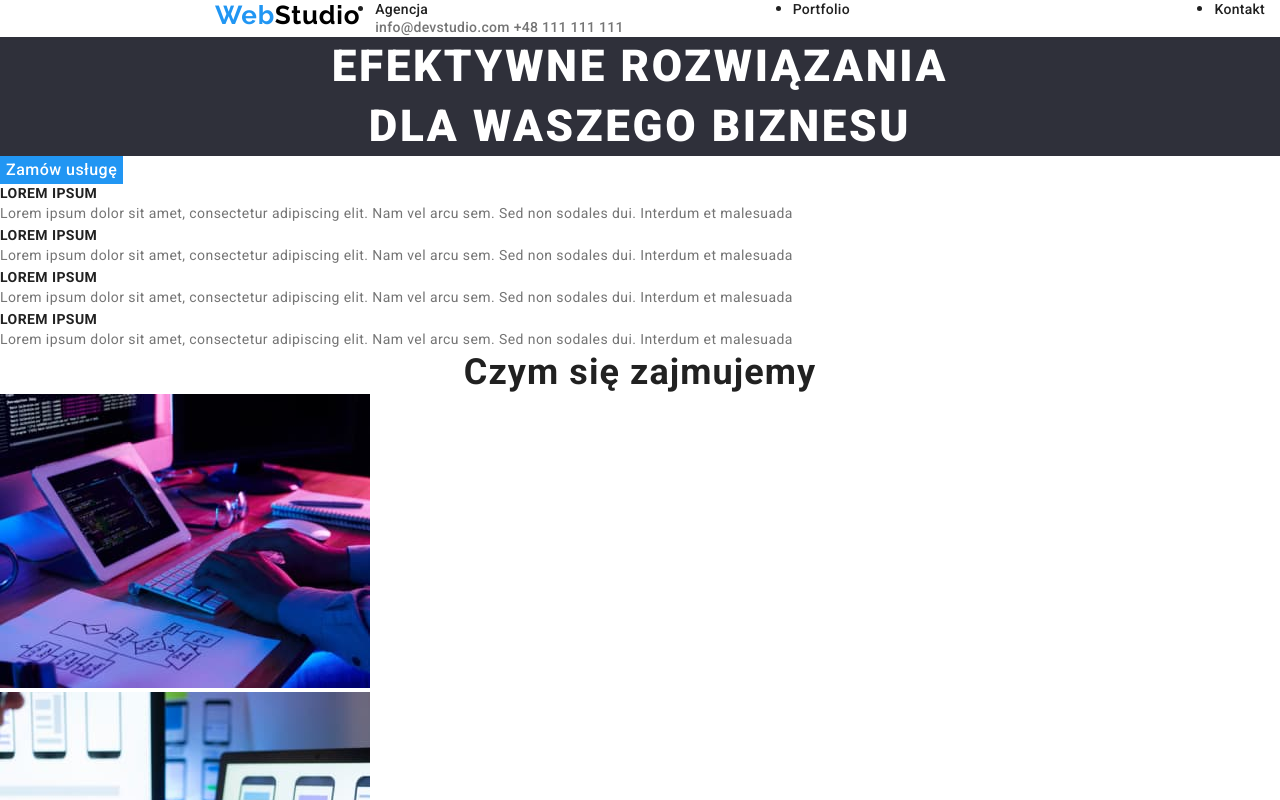
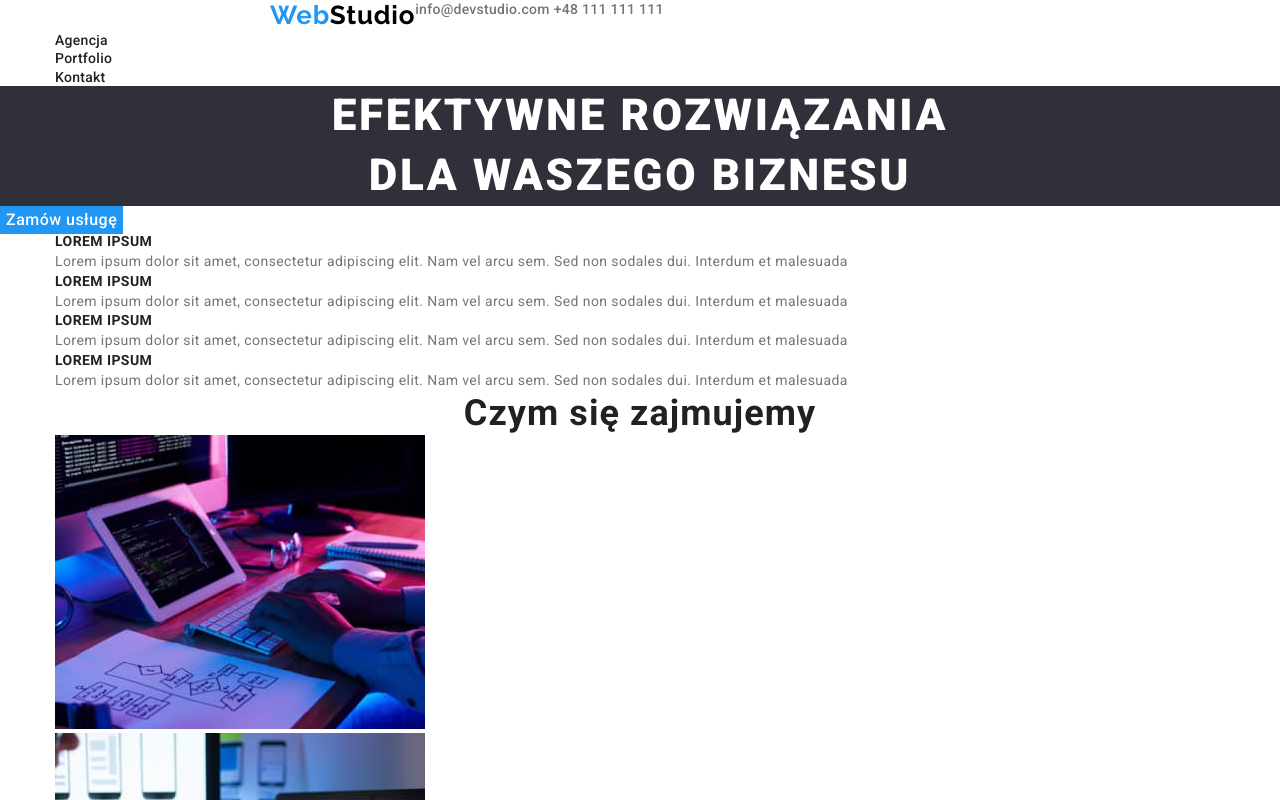
Before and after one commit to JuliaGelij/goit-markup-hw-03, a plain HTML site: page index.html in a window 1280 px wide. Shown: the top 800 px of the page. Drawn offline with nearby package versions, Linux system fonts and the light colour scheme.

Commit message:
something

```diff
--- a/css/styles.css
+++ b/css/styles.css
@@ -62,14 +62,13 @@ ul {
     margin: auto;
     padding: 0 15px;
   }
-}
+
 .list {
     list-style-type: none;
 }
-.navigation-list {
-    display: flex;
-    justify-content: space-between;
-}
+.navigation {}
+.navigation-list
+
 .navigation-link {
     color: var(--brand-color-black2);
     font-style: normal;
--- a/index.html
+++ b/index.html
@@ -4,7 +4,7 @@
         <meta charset="UTF-8" />
         <meta http-equiv="X-UA-Compatible" content="IE=edge" />
         <meta name="viewport" content="width=device-width, initial-scale=1.0" />
-        <title>homework2</title>
+        <title>homework3</title>
         <!-- normalizator -->
         <link
             rel="stylesheet"
@@ -24,12 +24,13 @@
         <link rel="stylesheet" href="./css/styles.css" />
     </head>
     <body>
-        <header class="top">
+        <header class="top container">
+            <div class="navigation">
+                <nav class="navigation">
                     <a class="logo" href="index.html">
                         Web<span class="logo-part">Studio</span></a
                     >
-            <div class="navigation container">
-                <nav class="navigation">
+
                     <!-- Nawigacja do innych stron -->
                     <ul class="navigation-list list">
                         <li class="navigation-item">
@@ -43,12 +44,13 @@
                             >
                         </li>
                         <li class="navigation-item">
-                            <a class="navigation-link" href="/contact"
+                            <a class="navigation-link" href="contact.html"
                                 >Kontakt</a
                             >
                         </li>
                     </ul>
                 </nav>
+            </div>
 
             <div class="contact">
                 <a class="contact-link" href="mailto:info@devstudio.com"
@@ -59,7 +61,6 @@
                     +48 111 111 111
                 </a>
             </div>
-            </div>
         </header>
         <main>
             <h1 class="main-header">
@@ -68,7 +69,7 @@
             </h1>
             <button class="button-order" type="button">Zamów usługę</button>
 
-            <div class="description">
+            <div class="description container">
                 <ul class="description-list list">
                     <li>
                         <h3 class="description-name">Lorem ipsum</h3>
@@ -134,7 +135,7 @@
                     </li>
                 </ul>
             </div>
-            <div class="team">
+            <div class="team container">
                 <h2 class="caption">Nasz zespół</h2>
 
                 <ul class="team-list list">
@@ -185,7 +186,7 @@
                 </ul>
             </div>
         </main>
-        <footer class="bottom">
+        <footer class="bottom container">
             <a class="logo" href="index.html">
                 Web<span class="logo-part2">Studio</span></a
             >
```
Lines whose indentation alone changed are shown as unchanged.
